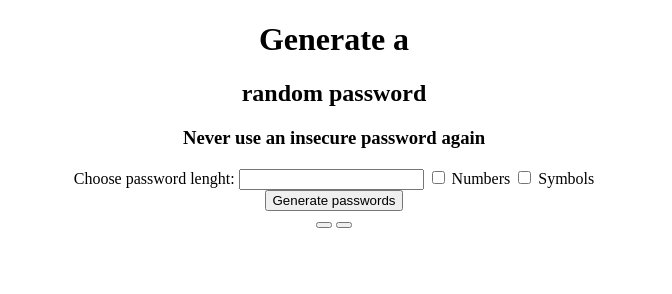
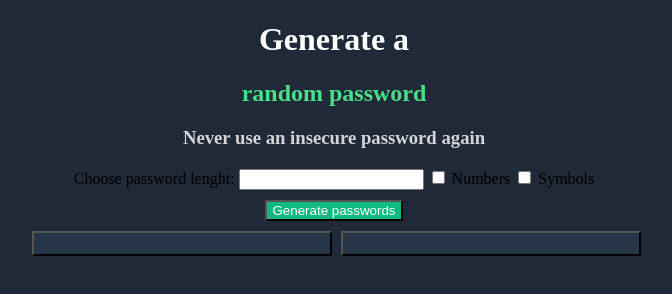
Before and after one commit to Jp474/My-first-Repository, a plain HTML site: page index.html in a window 1280 px wide. Shown: the whole page, without its empty margins (306-978 px from the left). Drawn offline with Linux system fonts and the light colour scheme.

Commit message:
Update index.css

```diff
--- a/index.css
+++ b/index.css
@@ -3,4 +3,33 @@ head {
 }
 body {
     text-align: center;
+    background-color: #1F2937;
 }
+h1{
+    color: white;
+}
+
+h2{
+    color: #4ADF86;
+}
+
+h3{
+    color: #D5D4D8;
+}
+
+#generate-char {
+    margin-top: 10px;
+    background-color: #10B981;
+    color: white;
+}
+
+#button-One, #button-Two
+{
+    margin-top: 10px;
+    margin-left: 5px;
+    background-color: #273549;
+    color: #55F991;
+    height: 25px;
+    width: 300px;
+
+}
```
